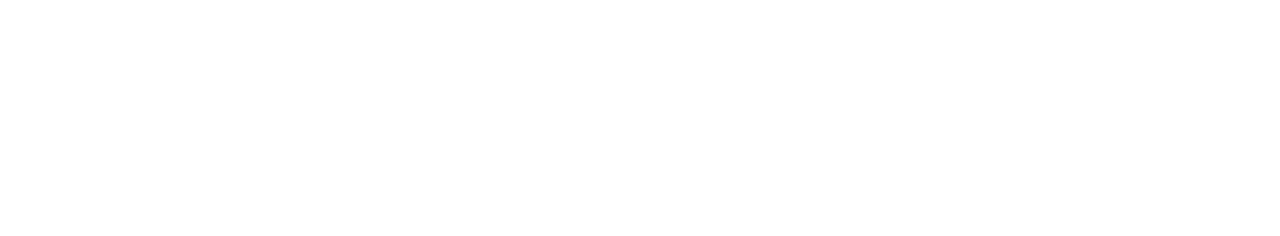
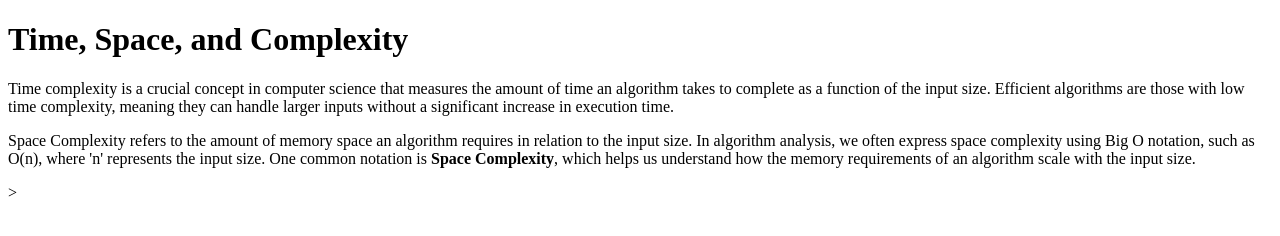
Before and after one commit to acciojob/time-and-space-complexity-HarryPotter0107, a website: page main.html in a window 1280 px wide. Drawn offline with Linux system fonts and the light colour scheme.

Commit message:
created a submission

```diff
--- a/main.html
+++ b/main.html
@@ -8,6 +8,16 @@
 
 <body>
 	<!-- the entire body must be written by student -->
+	<h1>Time, Space, and Complexity</h1>
+
+    <p>
+        Time complexity is a crucial concept in computer science that measures the amount of time an algorithm takes to complete as a function of the input size. Efficient algorithms are those with low time complexity, meaning they can handle larger inputs without a significant increase in execution time.
+    </p>
+
+    <p>
+        Space Complexity refers to the amount of memory space an algorithm requires in relation to the input size. In algorithm analysis, we often express space complexity using Big O notation, such as O(n), where 'n' represents the input size. One common notation is <b>Space Complexity</b>, which helps us understand how the memory requirements of an algorithm scale with the input size.
+    </p>
+>
     <script type="text/javascript" src="./script.js">
 </script>
 
```
